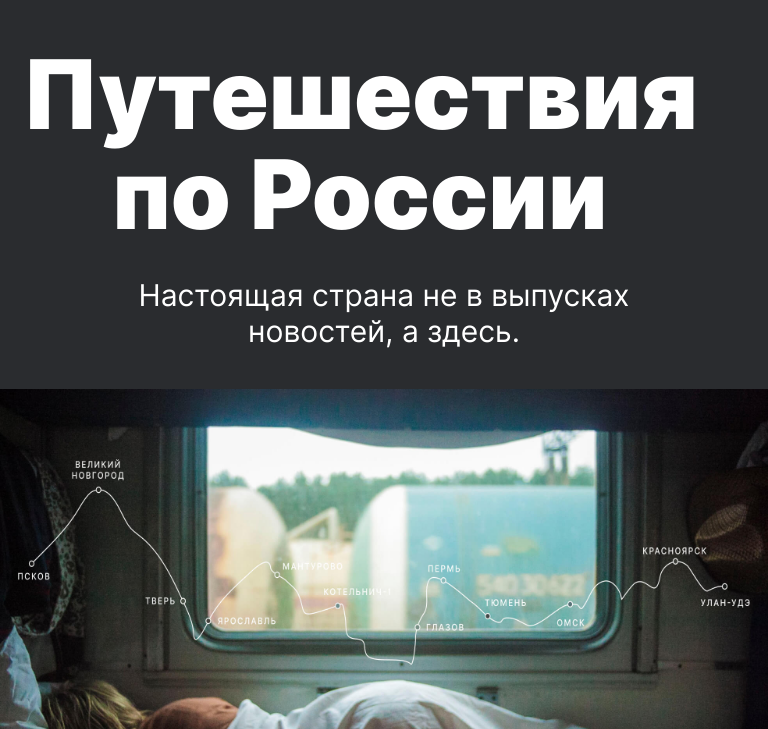
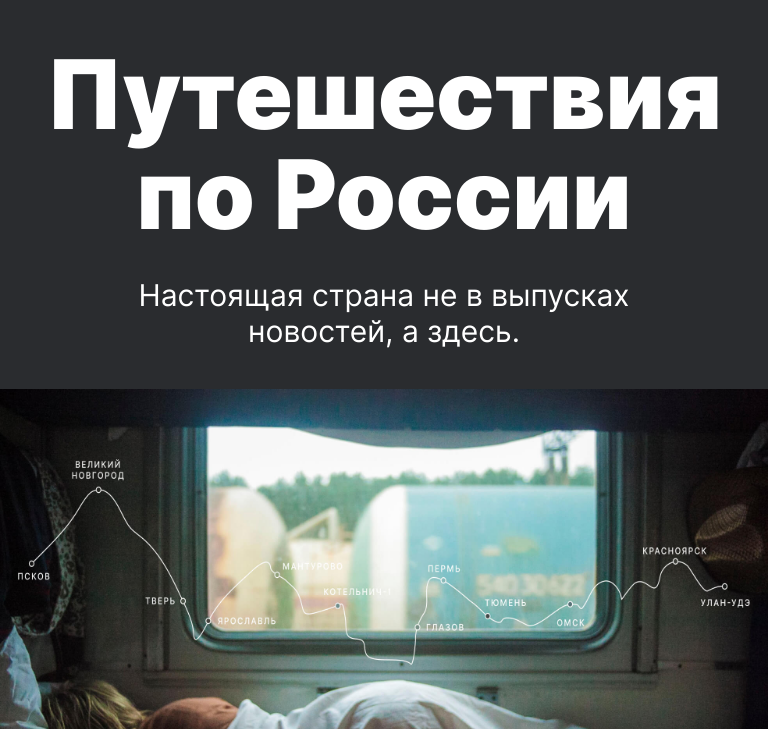
Before and after one commit to laito98/russian-travel, a plain HTML site: page index.html in a window 768 px wide. Shown: the part 71-800 px from the top of the page. Drawn offline with Linux system fonts and the light colour scheme.

Commit message:
FIRST review

```diff
--- a/blocks/lead/__title/lead__title.css
+++ b/blocks/lead/__title/lead__title.css
@@ -1,6 +1,5 @@
 
 .lead__title{
-  max-width: 720px;
   margin: 0 auto;
   margin-bottom: 0;
   font-weight: 900;
@@ -10,9 +9,10 @@
 
 @media screen  and (max-width: 768px){
   .lead__title{
+    width: 288px;
     font-size: 40px;
     line-height: 44px;
-    margin: 0;
+    margin: 0 auto;
   }
 }
 
@@ -26,6 +26,7 @@
   .lead__title{
     font-size: 6rem;
     line-height: 1.04;
+    width: 720px;
   }
 }
 
```
